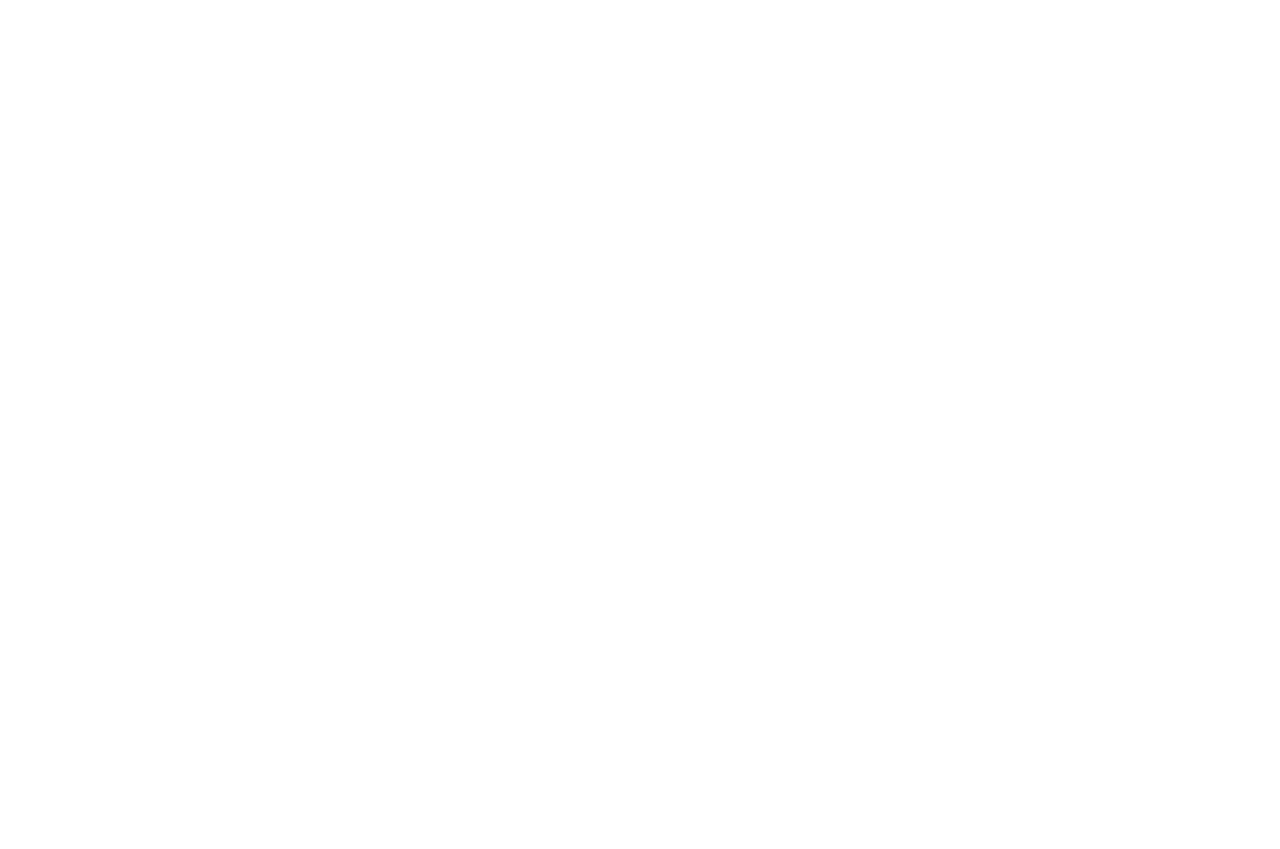
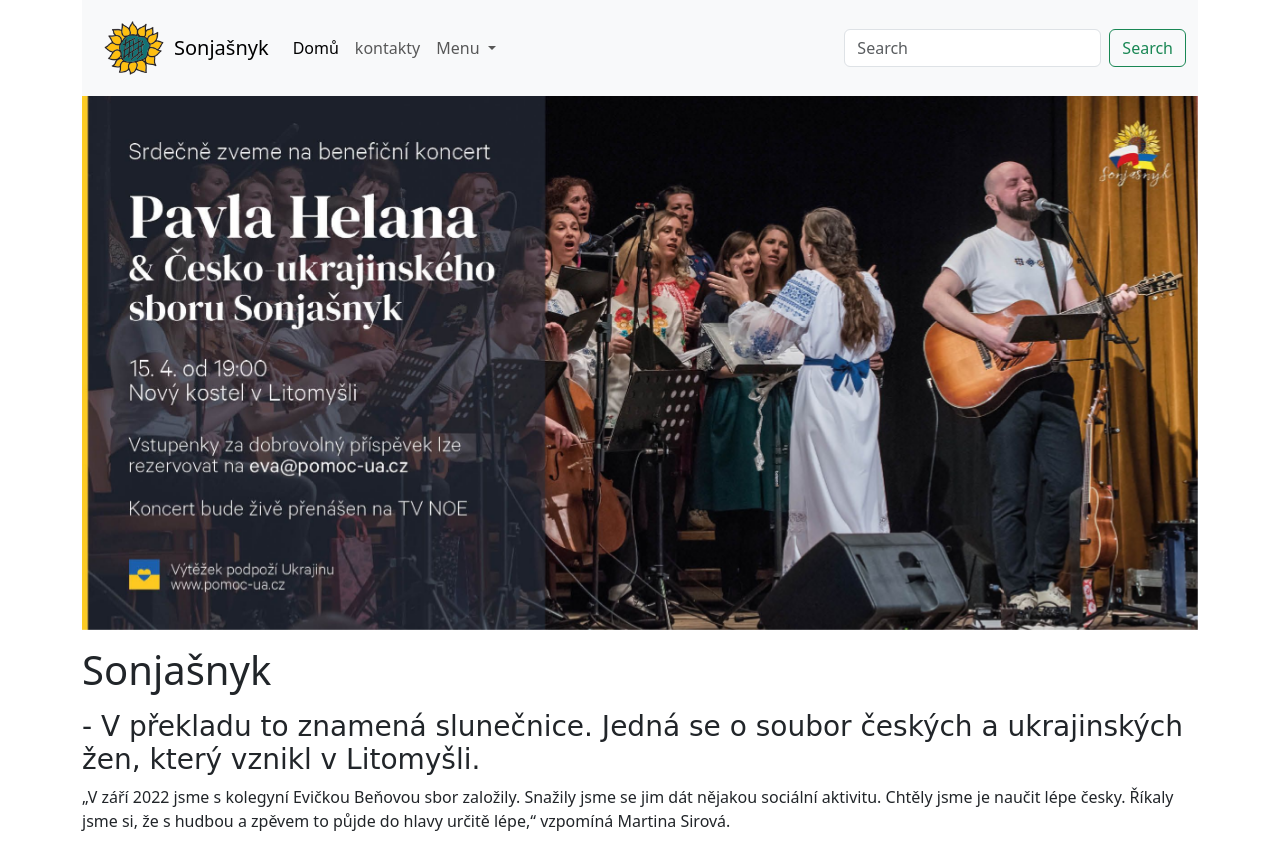
Before and after one commit to IvanovIvaan/Sonja-nyk_web, a plain HTML site: page index.html in a window 1280 px wide. Before the commit the page ends 800 px from the top, so only its background shows below. Drawn offline with nearby package versions, Linux system fonts and the light colour scheme; a web font is replaced by a local one.

Commit message:
Created navbar and banner.

```diff
--- a/index.html
+++ b/index.html
@@ -5,13 +5,81 @@
     <meta name="viewport" content="width=device-width, initial-scale=1.0">
     <title>Document</title>
     <link href="https://cdn.jsdelivr.net/npm/bootstrap@5.3.3/dist/css/bootstrap.min.css" rel="stylesheet" integrity="sha384-QWTKZyjpPEjISv5WaRU9OFeRpok6YctnYmDr5pNlyT2bRjXh0JMhjY6hW+ALEwIH" crossorigin="anonymous">
-
+    <link rel="stylesheet" href="style.css">
 </head>
+<link rel="preconnect" href="https://fonts.googleapis.com">
+<link rel="preconnect" href="https://fonts.gstatic.com" crossorigin>
+<link href="https://fonts.googleapis.com/css2?family=Edu+AU+VIC+WA+NT+Pre:wght@400..700&family=Philosopher:ital,wght@0,400;0,700;1,400;1,700&family=Roboto:ital,wght@0,100;0,300;0,400;0,500;0,700;0,900;1,100;1,300;1,400;1,500;1,700;1,900&display=swap" rel="stylesheet">
 <body>
-    <container>
+    <div class="container">
+        <nav class="navbar navbar-expand-lg bg-body-tertiary">
+            <div class="container-fluid">
+              <img src="images/icons8-sunflower-96.png" class="icon" alt=" ">
+              <a class="navbar-brand" href="#">
+                Sonjašnyk
+            </a>
+              <button class="navbar-toggler" type="button" data-bs-toggle="collapse" data-bs-target="#navbarScroll" aria-controls="navbarScroll" aria-expanded="false" aria-label="Toggle navigation">
+                <span class="navbar-toggler-icon"></span>
+              </button>
+              <div class="collapse navbar-collapse" id="navbarScroll">
+                <ul class="navbar-nav me-auto my-2 my-lg-0 navbar-nav-scroll" style="--bs-scroll-height: 100px;">
+                  <li class="nav-item">
+                    <a class="nav-link active" aria-current="page" href="#">Domů</a>
+                  </li>
+                  <li class="nav-item">
+                    <a class="nav-link" href="#">kontakty</a>
+                  </li>
+                  <li class="nav-item dropdown">
+                    <a class="nav-link dropdown-toggle" href="#" role="button" data-bs-toggle="dropdown" aria-expanded="false">
+                      Menu
+                    </a>
+                    <ul class="dropdown-menu">
+                      <li><a class="dropdown-item" href="#">Action</a></li>
+                      <li><a class="dropdown-item" href="#">Another action</a></li>
+                      <li><hr class="dropdown-divider"></li>
+                      <li><a class="dropdown-item" href="#">Something else here</a></li>
+                    </ul>
+                </ul>
+                <form class="d-flex" role="search">
+                  <input class="form-control me-2" type="search" placeholder="Search" aria-label="Search">
+                  <button class="btn btn-outline-success" type="submit">Search</button>
+                </form>
+              </div>
+            </div>
+          </nav>
 
 
-    </container>
+
+          <div id="carouselExampleCaptions" class="carousel slide">
+            <div class="carousel-inner">
+              <div class="carousel-item active">
+                <img src="images/zobrobr.jfif" class="d-block w-100" alt="...">
+                <div class="carousel-caption d-none d-md-block">
+                </div>
+              </div>
+
+            </div>
+            <!-- <button class="carousel-control-prev" type="button" data-bs-target="#carouselExampleCaptions" data-bs-slide="prev">
+              <span class="carousel-control-prev-icon" aria-hidden="true"></span>
+              <span class="visually-hidden">Previous</span>
+            </button>
+            <button class="carousel-control-next" type="button" data-bs-target="#carouselExampleCaptions" data-bs-slide="next">
+              <span class="carousel-control-next-icon" aria-hidden="true"></span>
+              <span class="visually-hidden">Next</span>
+            </button> -->
+          </div>
+
+
+          <div class="my-3">
+            <h1>Sonjašnyk</h1>
+          </div>
+          <h3>- V překladu to znamená slunečnice. Jedná se o soubor českých a ukrajinských žen, který vznikl v Litomyšli.</h3>
+        <p>„V září 2022 jsme s kolegyní Evičkou Beňovou sbor založily. Snažily jsme se jim dát nějakou sociální aktivitu. Chtěly
+            jsme je naučit lépe česky. Říkaly jsme si, že s hudbou a zpěvem to půjde do hlavy určitě lépe,“ vzpomíná Martina
+            Sirová.</p>
+
+
+    </div>
     <script src="https://cdn.jsdelivr.net/npm/bootstrap@5.3.3/dist/js/bootstrap.bundle.min.js" integrity="sha384-YvpcrYf0tY3lHB60NNkmXc5s9fDVZLESaAA55NDzOxhy9GkcIdslK1eN7N6jIeHz" crossorigin="anonymous"></script>
 </body>
 </html>
--- a/style.css
+++ b/style.css
@@ -0,0 +1,11 @@
+
+
+.icon {
+    width: 60px;
+    height: 60px;
+    margin: 10px;
+}
+
+h3 {
+    font-family: "Edu AU VIC WA NT Pre", cursive;
+}
```
Also changed, not shown: images/emblema.jfif (added), images/icons8-sunflower-96.png (added), images/sonja-dd.jpeg (added), images/soubor.jpg (added), images/zobrobr.jfif (added).
